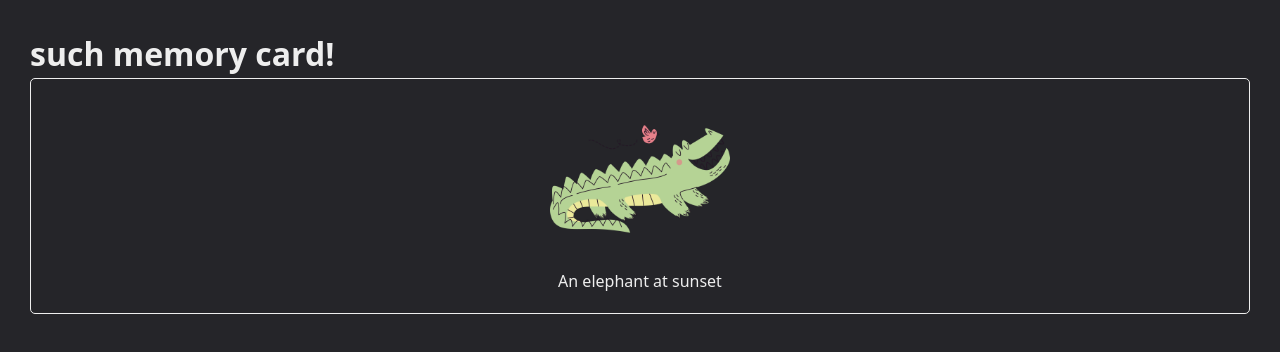
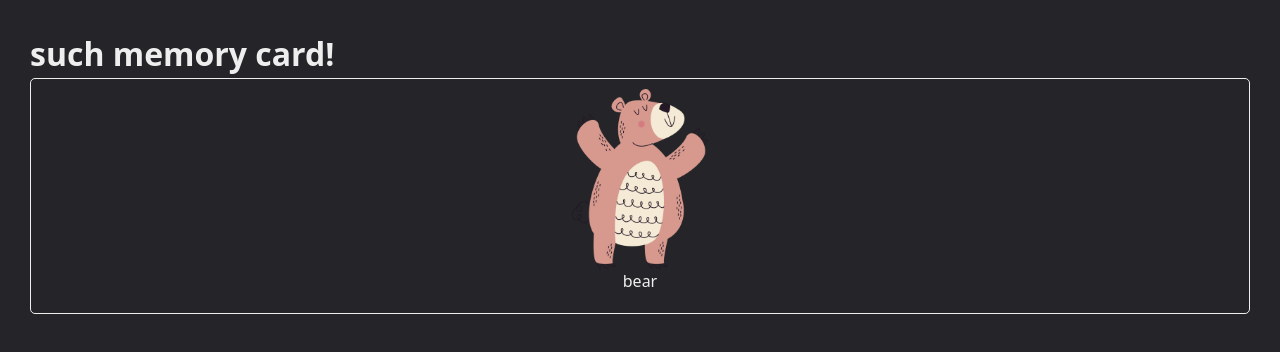
Before and after one commit to greqov/odin-memory-card-3000, a React app: page / in a window 1280 px wide. Shown: the top 352 px of the page. Built offline with nearby package versions, Linux system fonts and the light colour scheme; the HTML template or start-up script is replaced by a standard one.

Commit message:
Add props to Card compotent

```diff
--- a/src/App.jsx
+++ b/src/App.jsx
@@ -1,10 +1,11 @@
 import { Card } from './components/Card';
+import data from './data.json';
 
 function App() {
   return (
     <div className="container">
       <h1>such memory card!</h1>
-      <Card />
+      <Card image={data[0]} />
     </div>
   );
 }
--- a/src/components/Card.jsx
+++ b/src/components/Card.jsx
@@ -1,11 +1,11 @@
-import crocodile from '../images/crocodile.png';
+function Card({ image }) {
+  const { src, title } = image;
 
-function Card() {
   return (
     <div className="card">
       <figure>
-        <img className="card__image" src={crocodile} alt="" />
-        <figcaption>An elephant at sunset</figcaption>
+        <img className="card__image" src={src} alt={title} />
+        <figcaption> {title} </figcaption>
       </figure>
     </div>
   );
--- /dev/null
+++ b/src/data.json
@@ -0,0 +1,6 @@
+[
+  {
+    "src": "/src/images/bear.png",
+    "title": "bear"
+  }
+]
```
